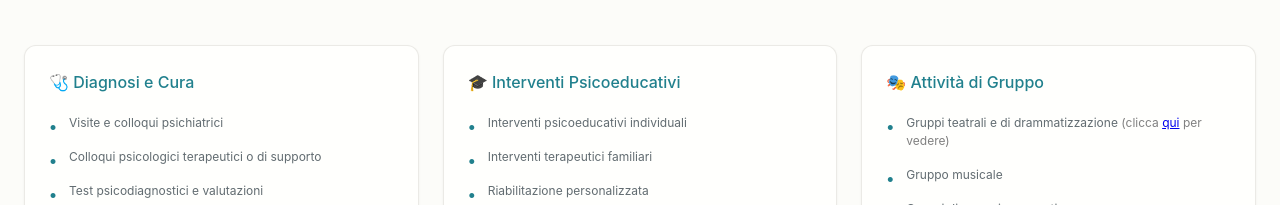
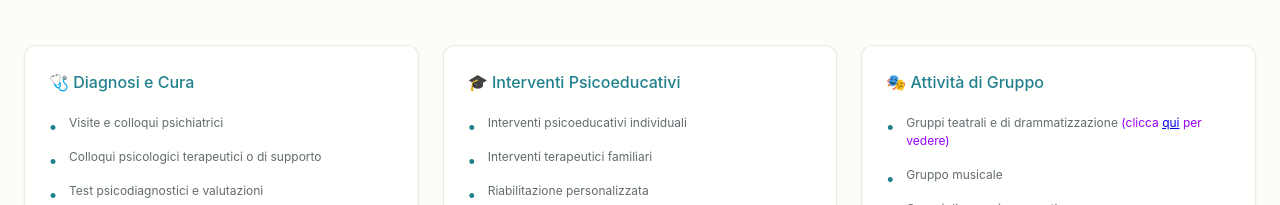
Before and after one commit to Emadol/CentroAGA, a plain HTML site: page index.html in a window 1280 px wide. Shown: the part 1818-2023 px from the top of the page. Drawn offline with Linux system fonts and the light colour scheme; a web font is replaced by a local one.

Commit message:
Change text color for group activity link

```diff
--- a/index.html
+++ b/index.html
@@ -945,7 +945,7 @@ footer {
                     <div class="activity-card">
                         <h3>🎭 Attività di Gruppo</h3>
                         <ul>
-                            <li>Gruppi teatrali e di drammatizzazione <span style="color: gray">(clicca <a href="https://www.youtube.com/watch?v=bD89hwSdyOA">qui</a> per vedere)</span></li>
+                            <li>Gruppi teatrali e di drammatizzazione <span style="color:RGB(153,0,255)">(clicca <a href="https://www.youtube.com/watch?v=bD89hwSdyOA">qui</a> per vedere)</span></li>
                             <li>Gruppo musicale</li>
                             <li>Gruppi di narrazione creativa</li>
                             <li>Laboratori artistici ed espressivi</li>
```
